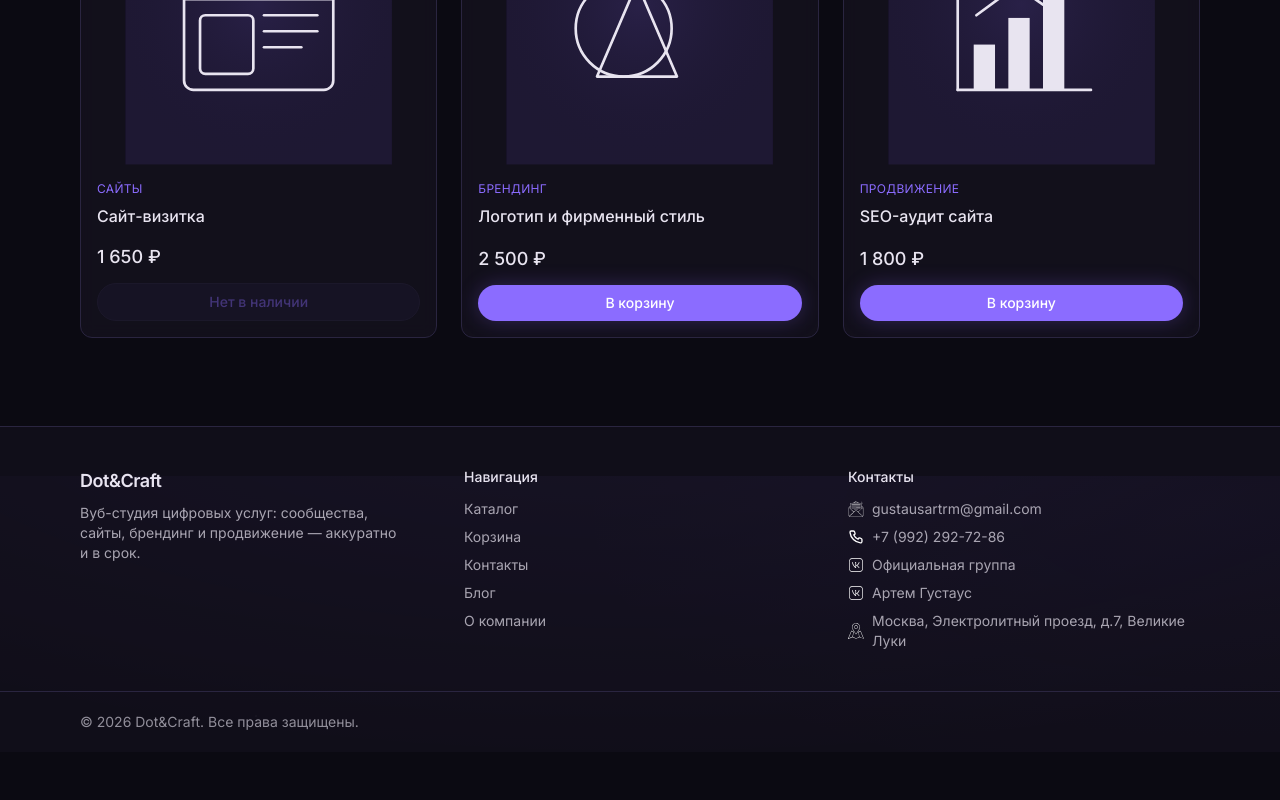
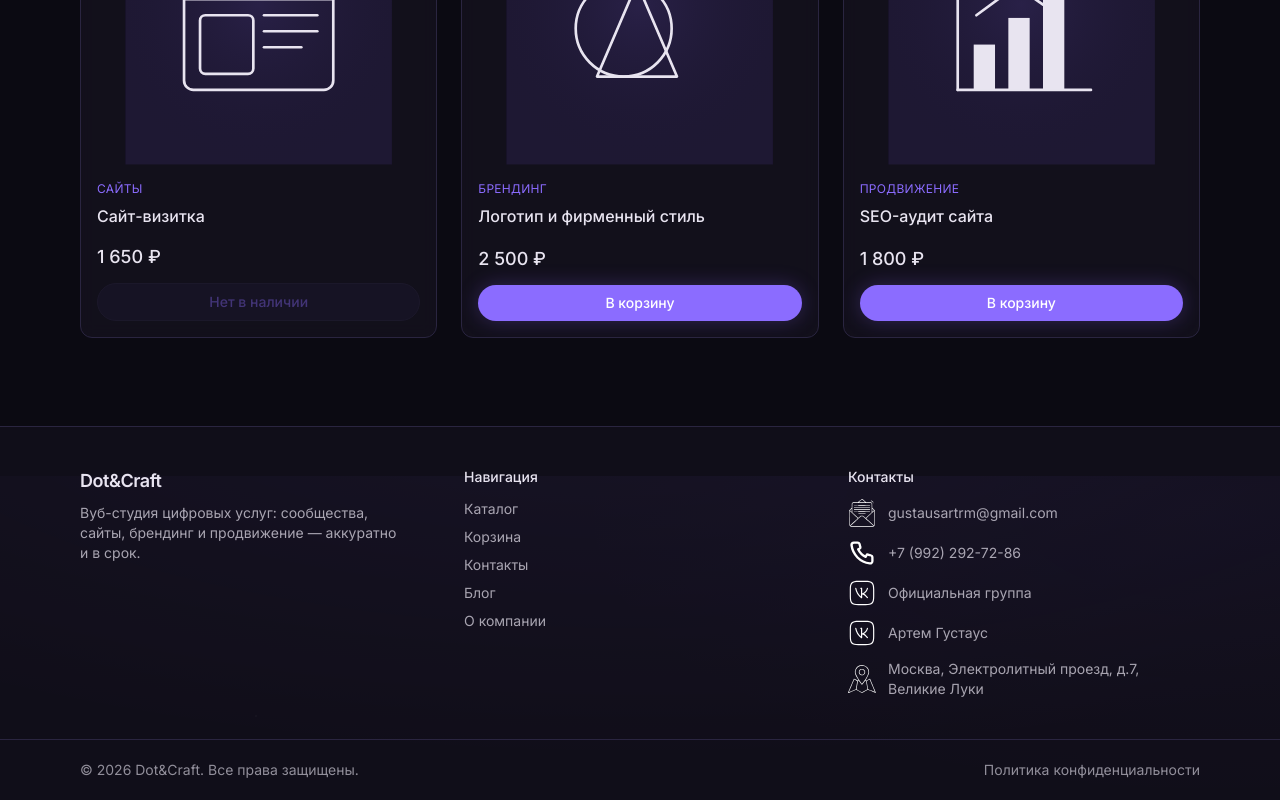
Before and after one commit to Ratarion/DotCraft, a React (Vite) app: page / in a window 1280 px wide. Shown: the part 1924-2724 px from the top of the page. Before the commit the page ends 2676 px from the top, so only its background shows below. Built offline with nearby package versions, Linux system fonts and the light colour scheme.

Commit message:
Scroll Reveal

```diff
--- a/src/components/layout/Footer.tsx
+++ b/src/components/layout/Footer.tsx
@@ -62,12 +62,12 @@ export function Footer() {
           </ul>
         </nav>
 
-        {/* Правая колонка – контакты с иконками */}
+        {/* Правая колонка – контакты с увеличенными иконками */}
         <div>
           <p className="text-sm font-medium">Контакты</p>
-          <ul className="mt-3 flex flex-col gap-2 text-sm text-[var(--color-ink)]/70">
-            <li className="flex items-center gap-2">
-              <img src="/email.svg" alt="Email" className="h-4 w-4" />
+          <ul className="mt-3 flex flex-col gap-3 text-sm text-[var(--color-ink)]/70">
+            <li className="flex items-center gap-3">
+              <img src="/email.svg" alt="Email" className="h-7 w-7" />
               <a
                 href="mailto:gustausartrm@gmail.com"
                 className="rounded-sm hover:text-[var(--color-ink)] focus:outline-none focus-visible:ring-2 focus-visible:ring-[var(--color-accent)]"
@@ -75,8 +75,8 @@ export function Footer() {
                 gustausartrm@gmail.com
               </a>
             </li>
-            <li className="flex items-center gap-2">
-              <img src="/phone.svg" alt="Phone" className="h-4 w-4" />
+            <li className="flex items-center gap-3">
+              <img src="/phone.svg" alt="Phone" className="h-7 w-7" />
               <a
                 href="tel:+79922927286"
                 className="rounded-sm hover:text-[var(--color-ink)] focus:outline-none focus-visible:ring-2 focus-visible:ring-[var(--color-accent)]"
@@ -84,8 +84,8 @@ export function Footer() {
                 +7 (992) 292-72-86
               </a>
             </li>
-            <li className="flex items-center gap-2">
-              <img src="/vk.svg" alt="VK" className="h-4 w-4" />
+            <li className="flex items-center gap-3">
+              <img src="/vk.svg" alt="VK" className="h-7 w-7" />
               <a
                 href="https://vk.ru/dotandcraft"
                 className="rounded-sm hover:text-[var(--color-ink)] focus:outline-none focus-visible:ring-2 focus-visible:ring-[var(--color-accent)]"
@@ -93,8 +93,8 @@ export function Footer() {
                 Официальная группа
               </a>
             </li>
-            <li className="flex items-center gap-2">
-              <img src="/vk.svg" alt="Имя" className="h-4 w-4" />
+            <li className="flex items-center gap-3">
+              <img src="/vk.svg" alt="Имя" className="h-7 w-7" />
               <a
                 href="https://vk.ru/id497112867"
                 className="rounded-sm hover:text-[var(--color-ink)] focus:outline-none focus-visible:ring-2 focus-visible:ring-[var(--color-accent)]"
@@ -102,8 +102,8 @@ export function Footer() {
                 Артем Густаус
               </a>
             </li>
-            <li className="flex items-center gap-2">
-              <img src="/map.svg" alt="Адрес" className="h-4 w-4" />
+            <li className="flex items-center gap-3">
+              <img src="/map.svg" alt="Адрес" className="h-7 w-7" />
               <a
                 href="https://yandex.ru/maps/213/moscow/house/elektrolitny_proyezd_7/Z04YcAdpQUQGQFtvfXp2cnhhbA==/?ll=37.610917%2C55.673875&z=17.92"
                 className="rounded-sm hover:text-[var(--color-ink)] focus:outline-none focus-visible:ring-2 focus-visible:ring-[var(--color-accent)]"
@@ -115,10 +115,15 @@ export function Footer() {
         </div>
       </div>
 
-      {/* Копирайт – вне сетки */}
       <div className="border-t border-[var(--color-line)]">
-        <div className="mx-auto max-w-6xl px-4 py-5 text-sm text-[var(--color-ink)]/60">
-          © {new Date().getFullYear()} Dot&Craft. Все права защищены.
+        <div className="mx-auto flex max-w-6xl flex-col items-center justify-between gap-2 px-4 py-5 text-sm text-[var(--color-ink)]/60 sm:flex-row">
+          <span>© {new Date().getFullYear()} Dot&Craft. Все права защищены.</span>
+          <Link
+            to="/privacy"
+            className="rounded-sm hover:text-[var(--color-ink)] focus:outline-none focus-visible:ring-2 focus-visible:ring-[var(--color-accent)]"
+          >
+            Политика конфиденциальности
+          </Link>
         </div>
       </div>
     </footer>
--- /dev/null
+++ b/src/components/ui/ScrollReveal.tsx
@@ -0,0 +1,54 @@
+import { motion, useInView } from 'framer-motion';
+import { useRef } from 'react';
+
+interface ScrollRevealProps {
+  children: React.ReactNode;
+  delay?: number;
+  duration?: number;
+  y?: number;
+  className?: string;
+}
+
+export function ScrollReveal({
+  children,
+  delay = 0,
+  duration = 0.9,
+  y = 35,
+  className = '',
+}: ScrollRevealProps) {
+  const ref = useRef<HTMLDivElement>(null);
+
+  const isInView = useInView(ref, {
+    once: true,
+    amount: 0.15,
+  });
+
+  return (
+    <motion.div
+      ref={ref}
+      initial={{
+        opacity: 0,
+        y,
+      }}
+      animate={
+        isInView
+          ? {
+              opacity: 1,
+              y: 0,
+            }
+          : {
+              opacity: 0,
+              y,
+            }
+      }
+      transition={{
+        duration,
+        delay,
+        ease: [0.22, 1, 0.36, 1],
+      }}
+      className={className}
+    >
+      {children}
+    </motion.div>
+  );
+}
--- a/src/pages/HomePage/HomePage.tsx
+++ b/src/pages/HomePage/HomePage.tsx
@@ -1,3 +1,4 @@
+import { ScrollReveal } from '@/components/ui/ScrollReveal';
 import { Hero } from '@/components/sections/Hero';
 import { CategoriesBlock } from '@/components/sections/CategoriesBlock';
 import { FeaturedProducts } from '@/components/sections/FeaturedProducts';
@@ -6,8 +7,14 @@ export function HomePage() {
   return (
     <div className="flex flex-col divide-y divide-[var(--color-line)]">
       <Hero />
-      <CategoriesBlock />
-      <FeaturedProducts />
+
+      <ScrollReveal>
+        <CategoriesBlock />
+      </ScrollReveal>
+
+      <ScrollReveal>
+        <FeaturedProducts />
+      </ScrollReveal>
     </div>
   );
 }
```
Also changed, not shown: src/pages/NotFoundPage/NotFoundPage.tsx (+3 -8 lines).
